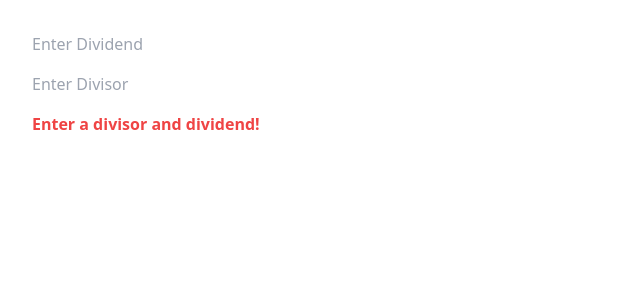
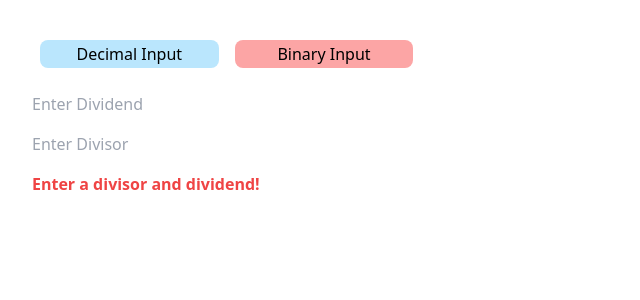
Before and after one commit to Poije/CSARCH2-Simulation, a Next.js app: page / in a window 1280 px wide. Shown: the top 300 px of the page, without its empty margins (0-640 px from the left). Built offline with nearby package versions, Linux system fonts and the light colour scheme.

Commit message:
added binary/decimal toggle
added toggle button

binary doesn't work properly though
Q output seems to be correct but A output bugged

```diff
--- a/components/homepage.js
+++ b/components/homepage.js
@@ -8,6 +8,7 @@ export default function Homepage() {
     const [dividendBits, setDividendBits] = useState("")
     const [passes, setPasses] = useState([])
     const [stepIndex, setStepIndex] = useState(1)
+    const [decimalMode, setDecimalMode] = useState(true)
     const textRef = useRef(null)
 
     const [started, setStarted] = useState(false)
@@ -15,21 +16,40 @@ export default function Homepage() {
     const [showSteps, setShowSteps] = useState(false)
     const [disabled, setDisabled] = useState(false)
     const [invalid, setInvalid] = useState(false)
+    const [validBinary, setValidBinary] = useState(true)
 
     function checkBits() {
-        let dividendBits = dividend.toString(2)
-        let divisorBits = divisor.toString(2)
-
-        if (dividendBits.length > 16 || divisorBits.length > 16) {
+        if (decimalMode) {
+            if (dividend.toString(2).length > 16 || divisor.toString(2).length > 16) {
                 setInvalid(true)
                 setDisabled(true)
-        } else {
+            }
+            else {
                 let mostBits = Math.max(dividend.toString(2).length, divisor.toString(2).length)
                 // initialize dividend & divisor before starting
                 setDividendBits(dividend.toString(2).padStart(mostBits, 0))
                 setDivisorBits(divisor.toString(2).padStart(mostBits+1, 0))
                 setDisabled(true)
                 setStarted(true)
+            }
+        }
+        else if (!decimalMode) {
+            const regex = /^[01]+$/
+            if (dividend.toString().length > 16 || divisor.toString().length > 16) {
+                setInvalid(true)
+                setDisabled(true)
+            }
+            else if (!regex.test(divisor.toString()) || !regex.test(dividend.toString())) {
+                setValidBinary(false);
+                setDisabled(true)
+            }
+            else {
+                let mostBits = Math.max(dividend.toString().length, divisor.toString().length)
+                setDividendBits(dividend.toString().padStart(mostBits, 0))
+                setDivisorBits(divisor.toString().padStart(mostBits+1, 0))
+                setDisabled(true)
+                setStarted(true)
+            }
         }
     }
 
@@ -137,6 +157,7 @@ export default function Homepage() {
         setDivisorBits("")
         setPasses([])
         setStepIndex(1)
+        setValidBinary(true)
     }
 
     function handleExport() {
@@ -152,6 +173,24 @@ export default function Homepage() {
     return(
         <div className="flex flex-row p-8 w-screen">
             <div className="flex flex-col w-1/3">
+
+                <div className="flex flex-row gap-4 justify-start p-2 mb-4">
+                    <button
+                    className={`flex justify-center rounded-lg p-0.5 w-full ${(decimalMode && !disabled) ? "bg-sky-200" : "bg-red-300" } ${disabled ? "bg-gray-300" : ""}`}
+                    onClick={() => setDecimalMode(true)}
+                    disabled={disabled}>
+                        Decimal Input
+                    </button>
+
+                    <button
+                    className={`flex justify-center rounded-lg p-0.5 w-full ${(!decimalMode && !disabled) ? "bg-sky-200" : "bg-red-300" } ${disabled ? "bg-gray-300" : ""}`}
+                    onClick={() => {
+                        setDecimalMode(false)
+                    }}
+                    disabled={disabled}>
+                        Binary Input
+                    </button>
+                </div>
 
                 <input
                     id="dividend"
@@ -176,12 +215,12 @@ export default function Homepage() {
                 {(divisor && dividend) ?
                     <div>
                         <button
-                            className={`flex justify-center mt-4 w-full rounded-lg p-0.5 ${disabled ? "bg-gray-200" : "bg-sky-200" }`}
+                            className={`flex justify-center mt-4 w-full rounded-lg p-0.5 ${disabled ? "bg-gray-300" : "bg-sky-200" }`}
                             onClick={checkBits} disabled={disabled}>
                             Start Non-Restoring Division
                         </button>
 
-                        { (started || invalid) &&
+                        { (started || invalid || !validBinary) &&
                             <button className="flex justify-center mt-4 bg-sky-200 w-full rounded-lg p-0.5"
                             onClick={handleReset}>
                                 Reset
@@ -275,6 +314,10 @@ export default function Homepage() {
                 {invalid && (
                     <h2 className="font-bold text-red-500"> Error: Input values should have less than 16 bits!</h2>
                 )}
+
+                {!validBinary && (
+                    <h2 className="font-bold text-red-500"> Error: Binary values should only contain 1s and 0s!</h2>
+                )}
             </div>
 
         </div>
```
Lines whose indentation alone changed are shown as unchanged.
